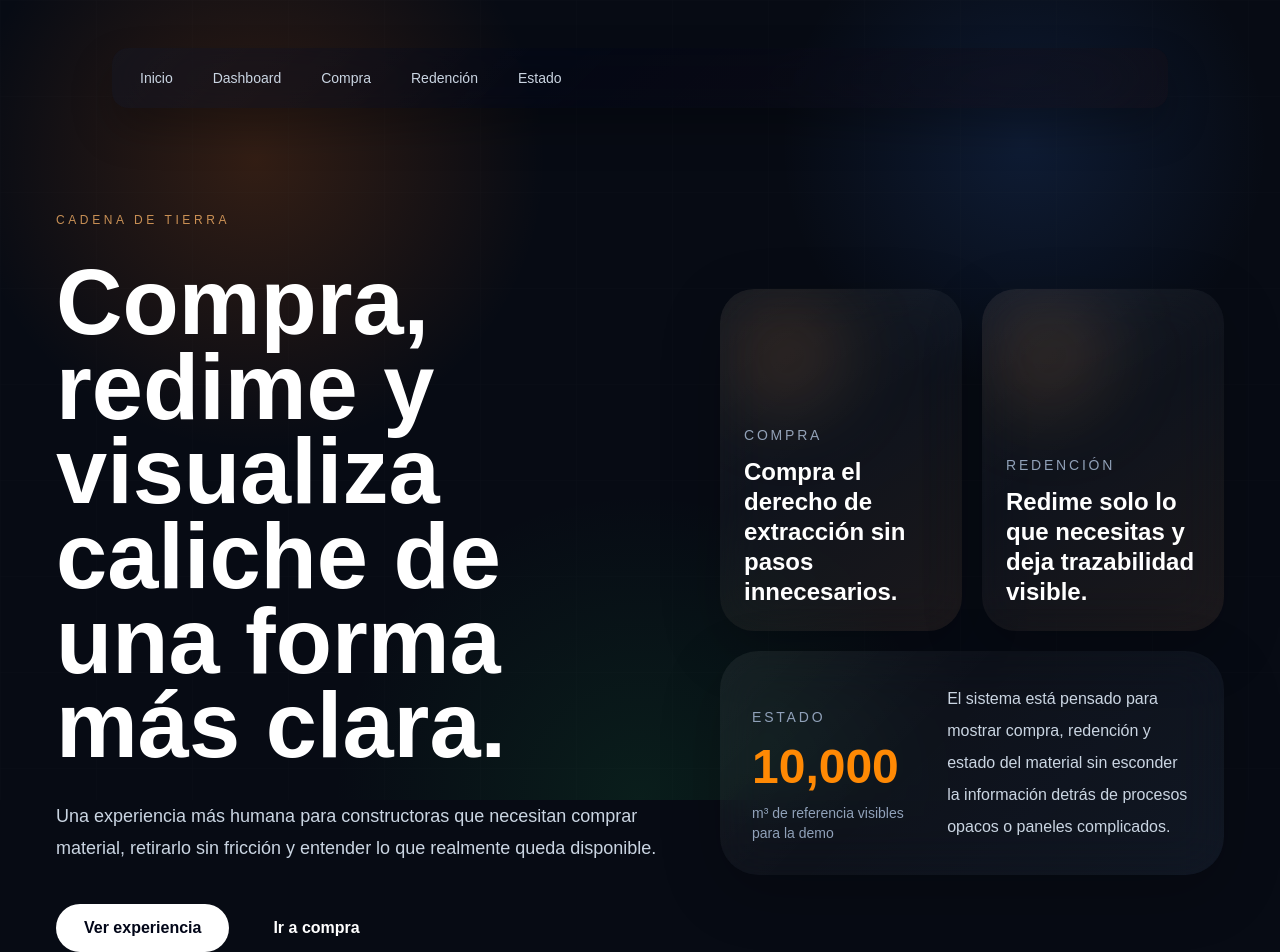
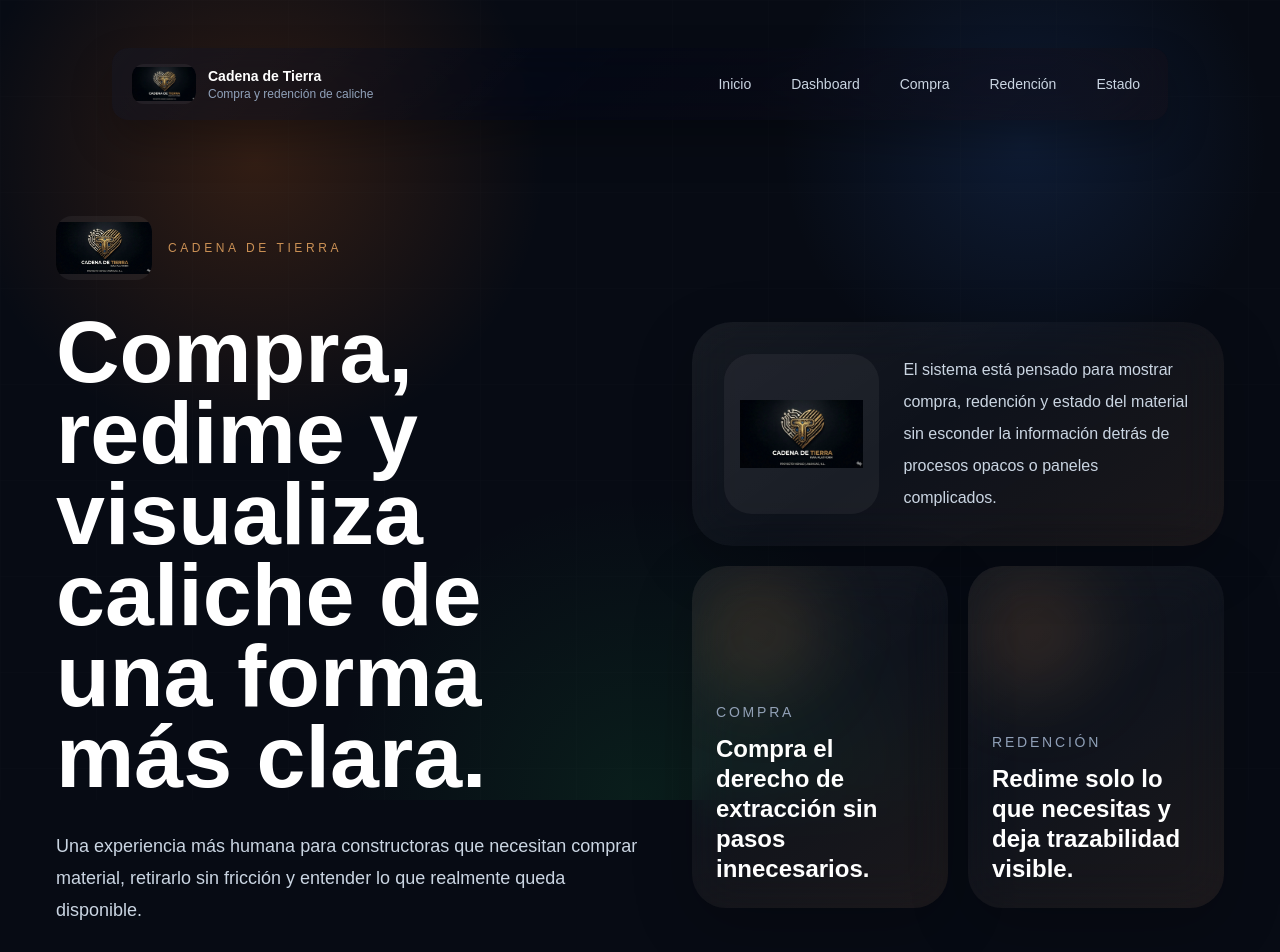
Before and after one commit to W4RW1CK/Cadena-de-tierra, a Next.js app: page / in a window 1280 px wide. Shown: the top 952 px of the page. Built offline with nearby package versions, Linux system fonts and the light colour scheme.

Commit message:
feat: integrate logo into brand experience

```diff
--- a/src/app/layout.tsx
+++ b/src/app/layout.tsx
@@ -13,8 +13,8 @@ const geistMono = Geist_Mono({
 });
 
 export const metadata: Metadata = {
-  title: "Create Next App",
-  description: "Generated by create next app",
+  title: "Cadena de Tierra",
+  description: "Compra y redención de caliche con una experiencia digital más clara y verificable.",
 };
 
 export default function RootLayout({
@@ -24,7 +24,7 @@ export default function RootLayout({
 }>) {
   return (
     <html
-      lang="en"
+      lang="es"
       className={`${geistSans.variable} ${geistMono.variable} h-full antialiased`}
     >
       <body className="min-h-full flex flex-col">{children}</body>
--- a/src/app/page.tsx
+++ b/src/app/page.tsx
@@ -1,3 +1,4 @@
+import Image from "next/image";
 import Link from "next/link";
 import { TopNav } from "@/components/top-nav";
 import { PageShell } from "@/components/ui";
@@ -22,10 +23,16 @@ export default function Home() {
     <PageShell>
       <TopNav />
 
-      <section className="grid gap-12 pt-8 xl:grid-cols-[1.1fr_0.9fr] xl:items-center xl:pt-16">
+      <section className="grid gap-12 pt-8 xl:grid-cols-[1.05fr_0.95fr] xl:items-center xl:pt-14">
         <div className="space-y-8">
-          <p className="text-xs uppercase tracking-[0.3em] text-orange-300/75">Cadena de Tierra</p>
-          <h1 className="max-w-5xl text-5xl font-semibold leading-[0.92] md:text-7xl xl:text-[92px]">
+          <div className="flex items-center gap-4">
+            <div className="relative h-16 w-24 overflow-hidden rounded-2xl bg-white/5">
+              <Image src="/logo.webp" alt="Cadena de Tierra" fill className="object-contain" priority />
+            </div>
+            <p className="text-xs uppercase tracking-[0.3em] text-orange-300/75">Cadena de Tierra</p>
+          </div>
+
+          <h1 className="max-w-5xl text-5xl font-semibold leading-[0.92] md:text-7xl xl:text-[88px]">
             Compra, redime y visualiza caliche de una forma más clara.
           </h1>
           <p className="max-w-2xl text-base leading-8 text-slate-300 md:text-lg">
@@ -43,21 +50,19 @@ export default function Home() {
         </div>
 
         <div className="grid gap-5 md:grid-cols-2">
-          <VisualBlock title="Compra el derecho de extracción sin pasos innecesarios." subtitle="Compra" />
-          <VisualBlock title="Redime solo lo que necesitas y deja trazabilidad visible." subtitle="Redención" />
-          <div className="md:col-span-2 relative overflow-hidden rounded-[38px] bg-white/[0.03] p-8 shadow-[0_18px_60px_rgba(0,0,0,0.22)] backdrop-blur-xl">
-            <div className="absolute inset-0 bg-[linear-gradient(135deg,rgba(255,255,255,0.03),transparent_40%,rgba(59,130,246,0.04))]" />
-            <div className="relative grid gap-8 md:grid-cols-[0.8fr_1.2fr] md:items-end">
-              <div>
-                <p className="text-sm uppercase tracking-[0.2em] text-slate-400">Estado</p>
-                <p className="mt-4 text-5xl font-semibold text-orange-400">10,000</p>
-                <p className="mt-3 text-sm text-slate-400">m³ de referencia visibles para la demo</p>
+          <div className="md:col-span-2 relative overflow-hidden rounded-[40px] bg-white/[0.03] p-8 shadow-[0_18px_60px_rgba(0,0,0,0.22)] backdrop-blur-xl">
+            <div className="absolute inset-0 bg-[linear-gradient(145deg,rgba(255,255,255,0.03),transparent_45%,rgba(249,115,22,0.05))]" />
+            <div className="relative grid gap-6 md:grid-cols-[0.7fr_1.3fr] md:items-end">
+              <div className="relative h-40 w-full overflow-hidden rounded-[28px] bg-white/5">
+                <Image src="/logo.webp" alt="Logo Cadena de Tierra" fill className="object-contain p-4" priority />
               </div>
               <p className="max-w-xl text-base leading-8 text-slate-300">
                 El sistema está pensado para mostrar compra, redención y estado del material sin esconder la información detrás de procesos opacos o paneles complicados.
               </p>
             </div>
           </div>
+          <VisualBlock title="Compra el derecho de extracción sin pasos innecesarios." subtitle="Compra" />
+          <VisualBlock title="Redime solo lo que necesitas y deja trazabilidad visible." subtitle="Redención" />
         </div>
       </section>
 
@@ -78,9 +83,9 @@ export default function Home() {
         </div>
         <div className="space-y-3">
           <p className="text-xs uppercase tracking-[0.24em] text-slate-500">03</p>
-          <h2 className="text-2xl font-semibold">Una narrativa humana</h2>
+          <h2 className="text-2xl font-semibold">Marca más humana</h2>
           <p className="text-sm leading-7 text-slate-400">
-            El objetivo no es mostrar blockchain por blockchain, sino una manera más clara de operar un recurso real.
+            El logo entra como parte central de la identidad visual para que la experiencia se sienta más propia y menos genérica.
           </p>
         </div>
       </section>
--- a/src/components/top-nav.tsx
+++ b/src/components/top-nav.tsx
@@ -1,3 +1,4 @@
+import Image from "next/image";
 import Link from "next/link";
 
 const links = [
@@ -13,7 +14,17 @@ export function TopNav() {
     <nav className="sticky top-4 z-20 mx-auto w-full max-w-[1440px] px-6 md:px-10 xl:px-14">
       <div className="relative overflow-hidden rounded-2xl bg-slate-950/40 px-3 py-3 shadow-[0_20px_40px_rgba(0,0,0,0.25)] backdrop-blur-2xl">
         <div className="absolute inset-0 bg-[linear-gradient(135deg,rgba(255,255,255,0.03),transparent_40%,rgba(249,115,22,0.04))]" />
-        <div className="relative flex flex-wrap items-center gap-2">
+        <div className="relative flex flex-wrap items-center justify-between gap-3">
+          <Link href="/" className="flex items-center gap-3 rounded-xl px-2 py-1 transition hover:bg-white/5">
+            <div className="relative h-10 w-16 overflow-hidden rounded-xl bg-white/5">
+              <Image src="/logo.webp" alt="Cadena de Tierra" fill className="object-contain" priority />
+            </div>
+            <div className="hidden sm:block">
+              <p className="text-sm font-semibold text-white">Cadena de Tierra</p>
+              <p className="text-xs text-slate-400">Compra y redención de caliche</p>
+            </div>
+          </Link>
+          <div className="flex flex-wrap items-center gap-2">
             {links.map((link) => (
               <Link
                 key={link.href}
@@ -25,6 +36,7 @@ export function TopNav() {
             ))}
           </div>
         </div>
+      </div>
     </nav>
   );
 }
```
Also changed, not shown: public/logo.webp (added). Lines whose indentation alone changed are shown as unchanged.
